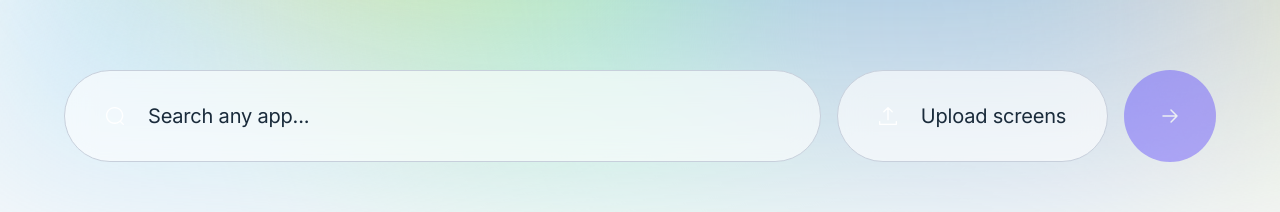
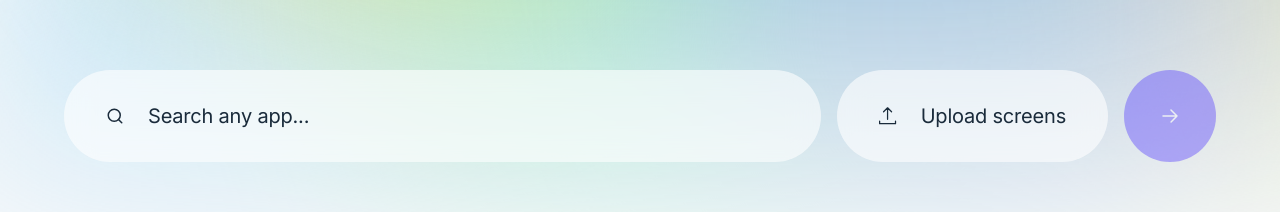
Before and after one commit to sasw-works/kick-my-apps, a Next.js app: page / in a window 1280 px wide. Both pictures are taken after a click on the button 1043 px from the left and 100 px from the top of the page. Shown: the part 571-783 px from the top of the page. Built offline with nearby package versions, Linux system fonts and the light colour scheme.

Commit message:
Light mode search/upload pills: icons now match font color (#1A2B3B via var(--chalk)), remove default border while keeping hover/focus border states (dark mode unchanged)

```diff
--- a/app/components/UploadFlow.jsx
+++ b/app/components/UploadFlow.jsx
@@ -410,11 +410,15 @@ export default function UploadFlow({ onAnalyze, analyzing, errorMessage, onViewH
           gap: 24px;
           padding: 0 calc(var(--pad-42) - 1px); /* Figma strokes are inside: content starts at exactly 42px */
           background: var(--glass-bg);
-          border: 1px solid var(--glass-border);
+          border: 1px solid transparent;
           border-radius: 999px;
           -webkit-backdrop-filter: blur(var(--glass-blur));
           backdrop-filter: blur(var(--glass-blur));
           transition: border-color 0.15s ease, background 0.15s ease;
+        }
+        .kma-dark .upload-root-dark .hero-search-pill,
+        .kma-dark .upload-root-dark .upload-pill {
+          border-color: var(--glass-border);
         }
         .upload-root-dark .hero-search-pill { width: 100%; }
         .upload-root-dark .hero-search-pill:focus-within { border-color: var(--blue-100); }
@@ -667,10 +671,10 @@ export default function UploadFlow({ onAnalyze, analyzing, errorMessage, onViewH
       <div className="hero-input-row">
         <div className="hero-search-anchor">
           <div className="hero-search-pill">
-            {dark ? (
+            {theme === "dark" ? (
               <img className="hero-icon" src="/dark/hero-icon-search.svg" alt="" width={18.0408} height={18} />
             ) : (
-              <Search size={18} color="var(--muted)" />
+              <Search size={18} color="var(--chalk)" className="hero-icon" />
             )}
             <input
               ref={searchInputRef}
@@ -728,12 +732,12 @@ export default function UploadFlow({ onAnalyze, analyzing, errorMessage, onViewH
             style={{ display: "none" }}
             onChange={(e) => addFiles(e.target.files)}
           />
-          {dark ? (
+          {theme === "dark" ? (
             <span className="upload-pill-icon">
               <img src="/dark/hero-icon-upload.svg" alt="" width={19.41} height={19.41} />
             </span>
           ) : (
-            <UploadIcon size={14} color="var(--muted)" />
+            <UploadIcon size={18} color="var(--chalk)" />
           )}
           <span className="upload-pill-label" style={dark ? undefined : { color: files.length > 0 ? "var(--chalk)" : "var(--muted)" }}>
             {files.length > 0 ? `${files.length} screenshots selected` : dark ? "Upload screens" : "Upload UI screens"}
```
